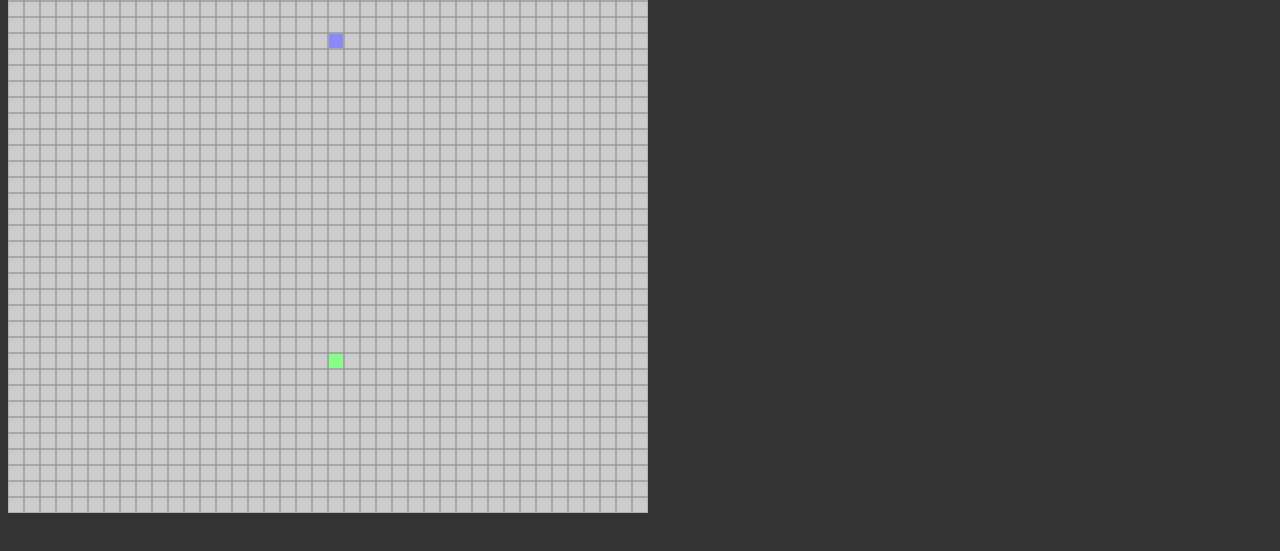
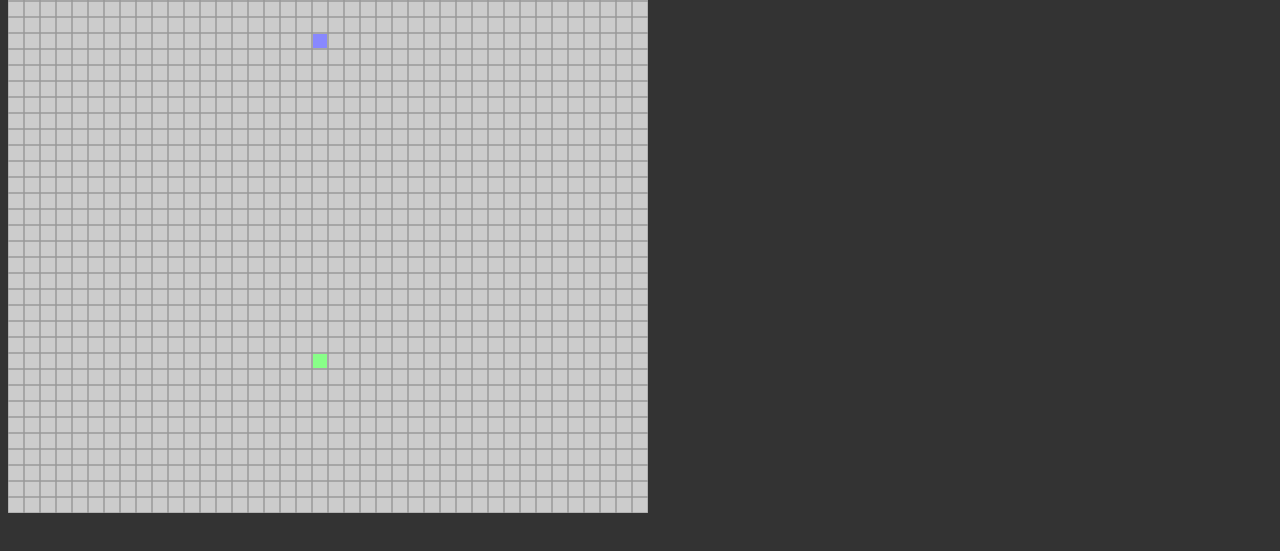
Before and after one commit to tapio/darkcorners, a website: page editor/index.html in a window 1280 px wide. Shown: the part 177-728 px from the top of the page. Drawn offline with Linux system fonts and the light colour scheme.

Commit message:
Editor: Tweak default start/exit positions.

```diff
--- a/editor/index.html
+++ b/editor/index.html
@@ -41,8 +41,8 @@
 			gridSize: 2,
 			objects: [],
 			lights: [],
-			start: [ Math.floor(w/2), Math.floor(h*0.25) ],
-			exit: [ Math.floor(w/2), Math.floor(h*0.75) ],
+			start: [ Math.floor(w/2)-1, Math.floor(h*0.25) ],
+			exit: [ Math.floor(w/2)-1, Math.floor(h*0.75) ],
 			width: w,
 			depth: h,
 			map: new Array(w * h)
```
